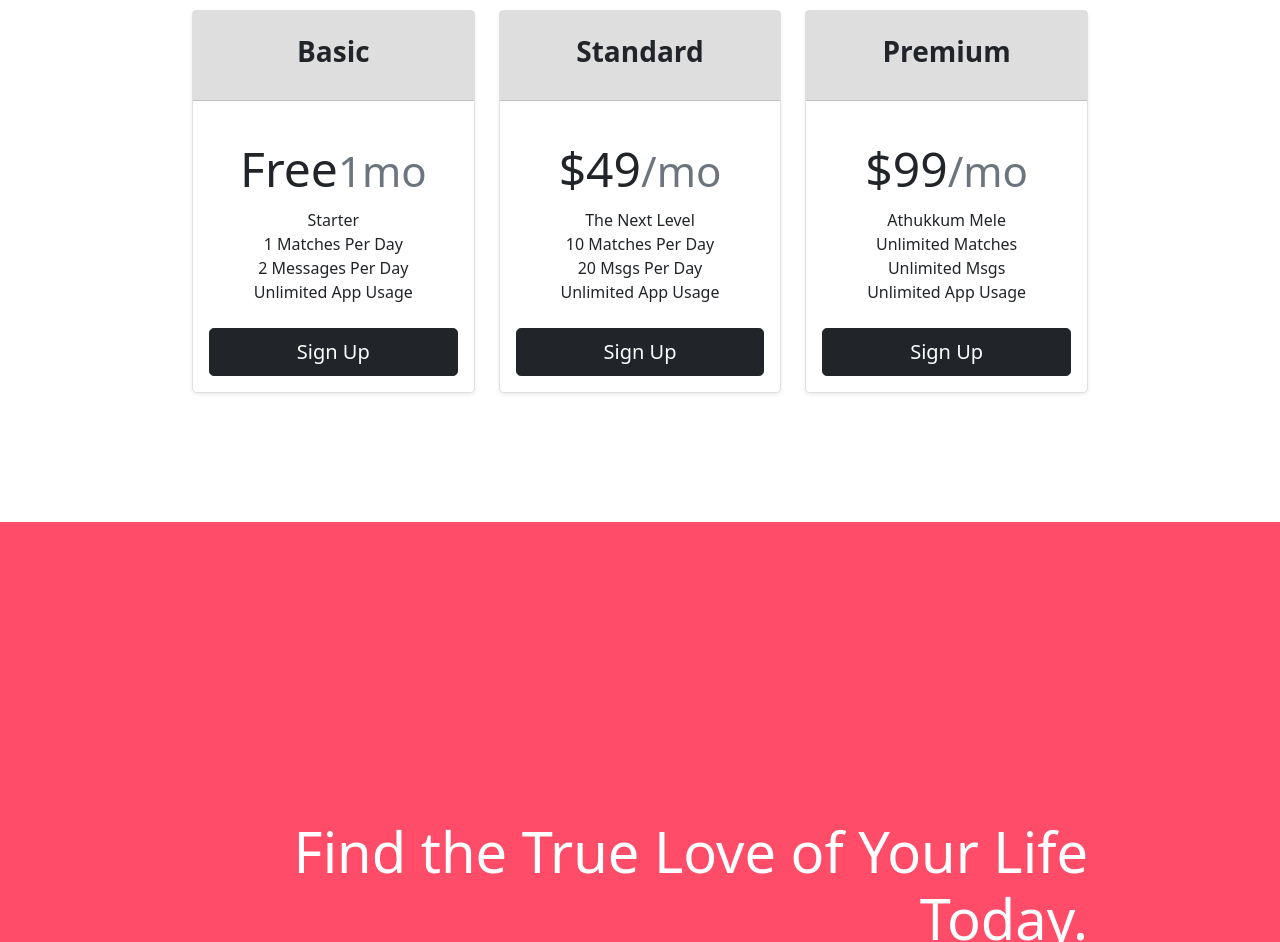
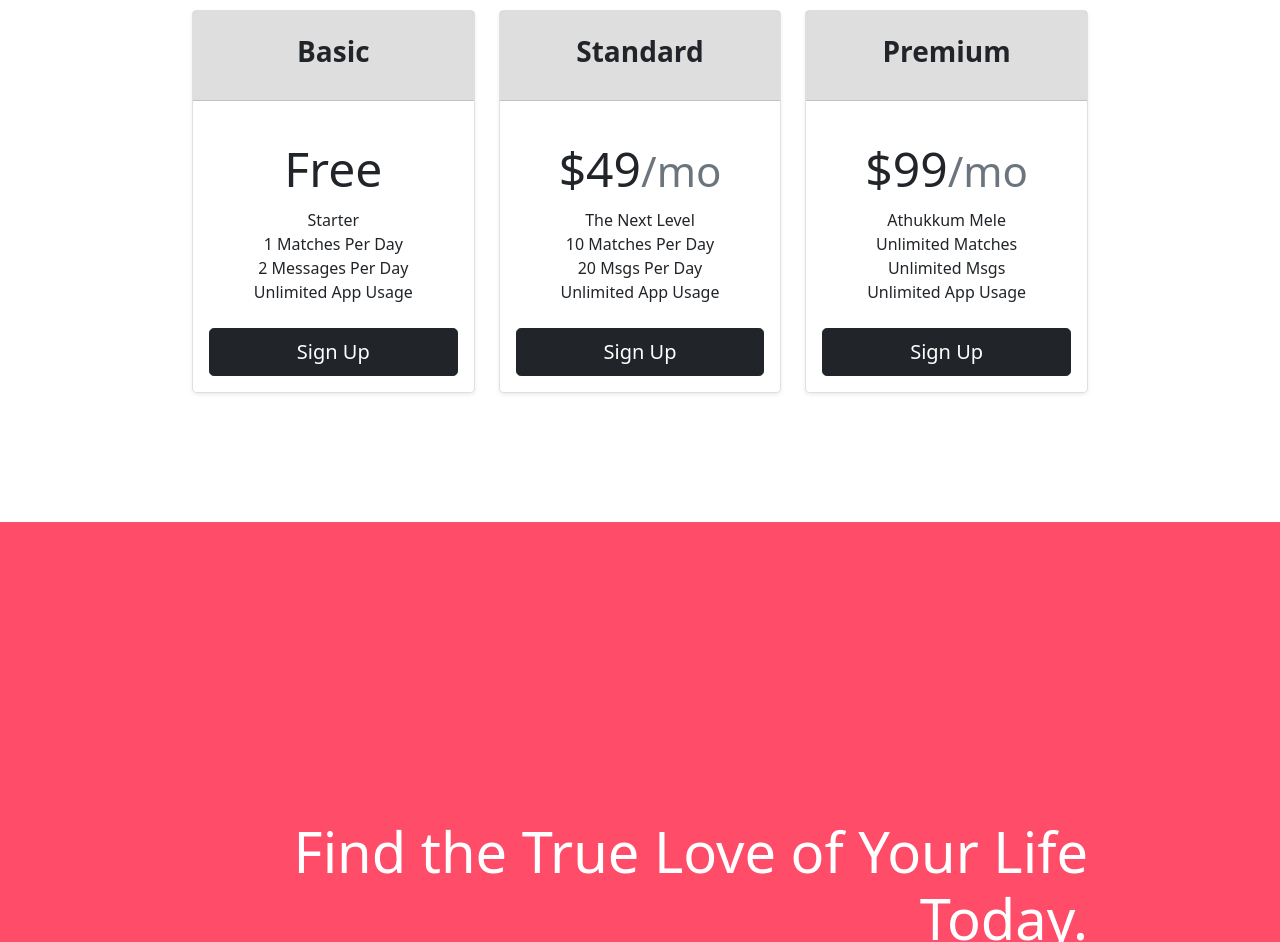
Before and after one commit to arundasedakkoth/ardhram, a plain HTML site: page index.html in a window 1280 px wide. Shown: the part 2420-3362 px from the top of the page. Drawn offline with nearby package versions, Linux system fonts and the light colour scheme.

Commit message:
Update index.html

```diff
--- a/index.html
+++ b/index.html
@@ -135,7 +135,7 @@
           </div>
           <div class="card-body">
             <ul class="list-unstyled mt-3 mb-4">
-              <h2>Free<small class="text-muted fw-light">1mo</small></h2>
+              <h2>Free</h2>
               <li>Starter</li>
               <li>1 Matches Per Day</li>
               <li>2 Messages Per Day</li>
```
